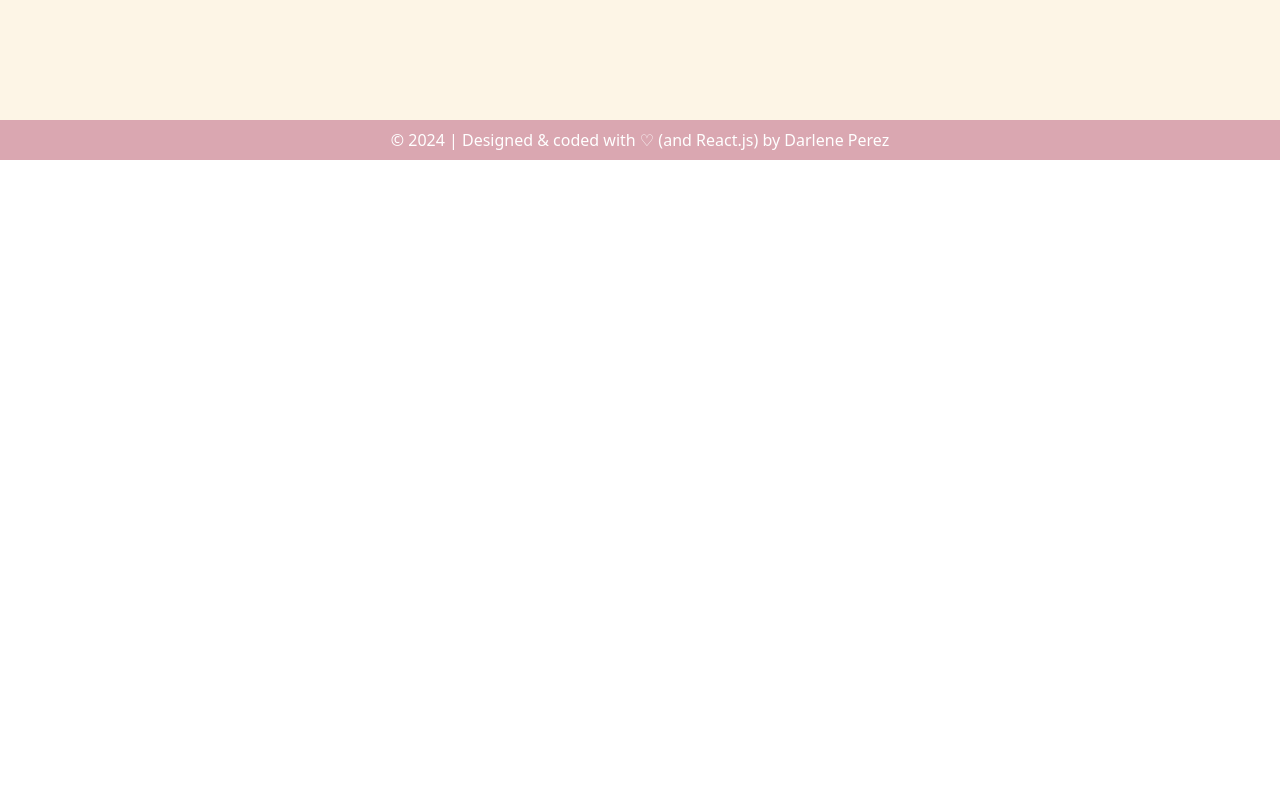
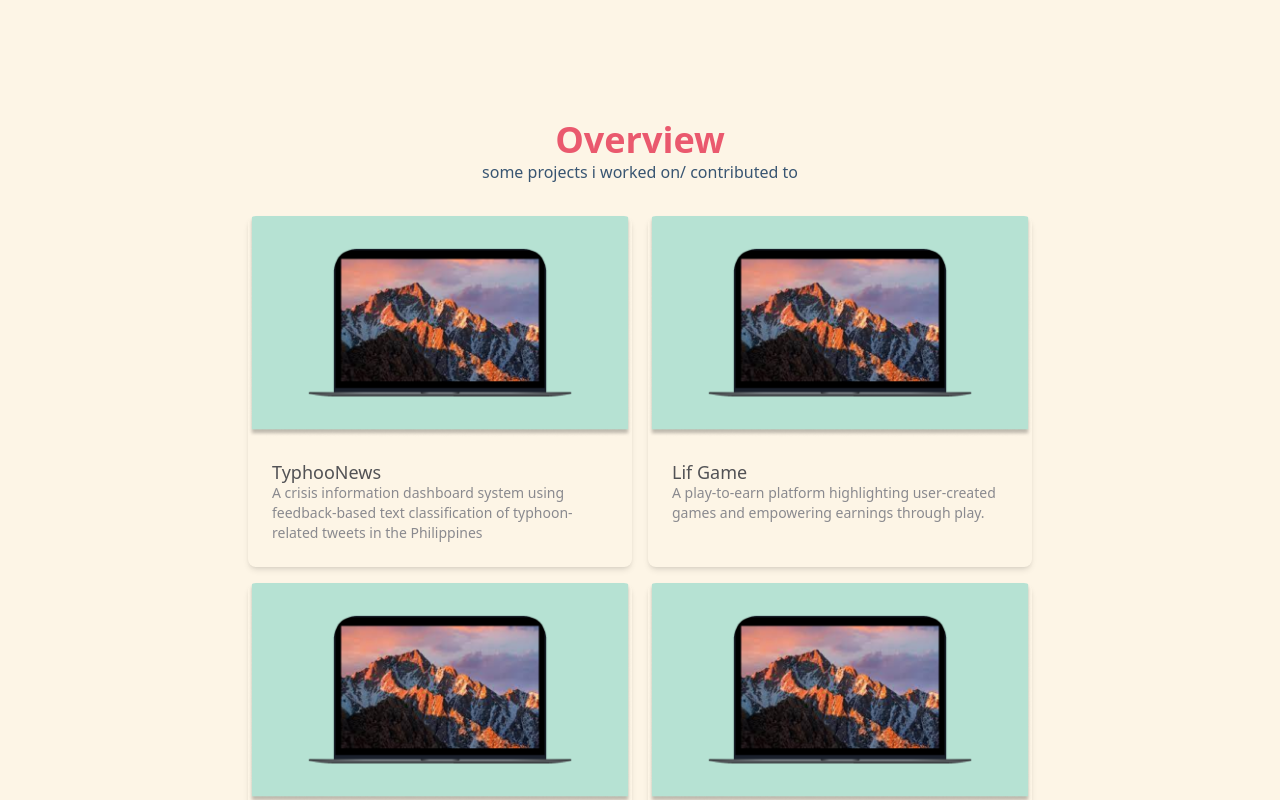
Before and after one commit to dqperez/portfolio-website, a React (Vite) app: page / in a window 1280 px wide. Shown: the part 680-1480 px from the top of the page. Before the commit the page ends 840 px from the top, so only its background shows below. Built offline with nearby package versions, Linux system fonts and the light colour scheme.

Commit message:
feat: Add Overview components

```diff
--- a/src/components/Footer.jsx
+++ b/src/components/Footer.jsx
@@ -2,9 +2,11 @@ import React from 'react'
 
 const Footer = () => {
   return (
-    <footer className="bg-footer py-2">
+    <footer className="bg-footer py-3">
       <div className="container mx-auto text-center">
-      <p style={{ color: 'white' }}>&copy; 2024 | Designed & coded with ♡ (and React.js) by Darlene Perez</p>
+        <p className="text-sm" style={{ color: 'white' }}>
+            &copy; 2024 | Designed & coded with ♡ (and React.js) by Darlene Perez
+        </p>
       </div>
     </footer>
   )
--- a/src/components/Home.jsx
+++ b/src/components/Home.jsx
@@ -17,6 +17,7 @@ const Home = () => {
             <div className="h-80 w-80 relative">
                 <img src={icon} className="w-full h-full object-cover" />
             </div>
+
         </div>
     );
 };
--- /dev/null
+++ b/src/components/Overview.jsx
@@ -0,0 +1,21 @@
+import React from 'react'
+import OverviewCard from './OverviewCard';
+
+const Overview = () => {
+  return (
+    <div className="flex w-screen justify-center">
+        <div className="flex flex-col items-center">
+            <p className="text-4xl text-header font-bold">Overview</p>
+            <p className="text-md text-body">some projects i worked on/ contributed to</p>
+            <div className="grid grid-cols-2 gap-4 p-8">
+                <OverviewCard title="TyphooNews" summary="A crisis information dashboard system using feedback-based text classification of typhoon-related tweets in the Philippines"/>
+                <OverviewCard title="Lif Game" summary="A play-to-earn platform highlighting user-created games and empowering earnings through play."/>
+                <OverviewCard title="Get Tweets" summary="A web application that scrapes tweets, analyzes sentiment, and visualizes the results."/>
+                <OverviewCard title="Lif Posts" summary="An AI-driven web application that features document editing and article creation"/>
+            </div>
+        </div>
+    </div>
+  )
+}
+
+export default Overview;
--- /dev/null
+++ b/src/components/OverviewCard.jsx
@@ -0,0 +1,17 @@
+import React from 'react'
+import projectIcon from "../assets/projectIcon.png";
+
+const OverviewCard = (props) => {
+    const { title, summary } = props;
+  return (
+    <div className="flex flex-col block rounded-lg bg-white shadow-md max-w-96">
+        <img class="rounded-t-lg" src={projectIcon}/>
+        <div class="p-6">
+            <h5 class="text-lg font-medium leading-tight text-cardTitle">{title}</h5>
+            <p class="text-sm text-cardBody">{summary}</p>
+        </div>
+    </div>
+  )
+}
+
+export default OverviewCard;
--- a/src/pages/MainPage.jsx
+++ b/src/pages/MainPage.jsx
@@ -1,5 +1,6 @@
 import NavBar from "../components/NavBar";
 import Home from "../components/Home";
+import Overview from "../components/Overview";
 import Footer from "../components/Footer";
 
 const MainPage = () => {
@@ -11,15 +12,18 @@ const MainPage = () => {
                 </div>
                 <div id="home" className="flex flex-col justify-center items-center w-full">
                     <Home />
-                    <div className="flex mt-24">
+                    {/* <div className="flex">
                         <svg width="24" height="24" xmlns="http://www.w3.org/2000/svg" viewBox="0 0 24 24" fill="currentColor" color="#000"><path d="M0 0h24v24H0V0z" fill="none"></path><path d="M7.41 8.59L12 13.17l4.59-4.58L18 10l-6 6-6-6 1.41-1.41z"></path></svg>
-                    </div>
+                    </div>                             */}
                 </div>
 
             </div>
-            {/* <div className="bg-bg flex h-screen">
+            <div className="bg-bg flex h-screen">
+                <Overview />
+            </div>
 
-            </div> */}
+
+
             <Footer />
         </div>
 
--- a/tailwind.config.js
+++ b/tailwind.config.js
@@ -21,6 +21,8 @@ export default {
       'body' :"#385572", //
       'button' : "#B6E2D3", //
       'footer' : "#DAA7B1", //
+      'cardTitle' : "#525255", //
+      'cardBody' : "#8A8A8F", //
     },
   },
   plugins: [],
```
Also changed, not shown: src/assets/projectIcon.png (added).
